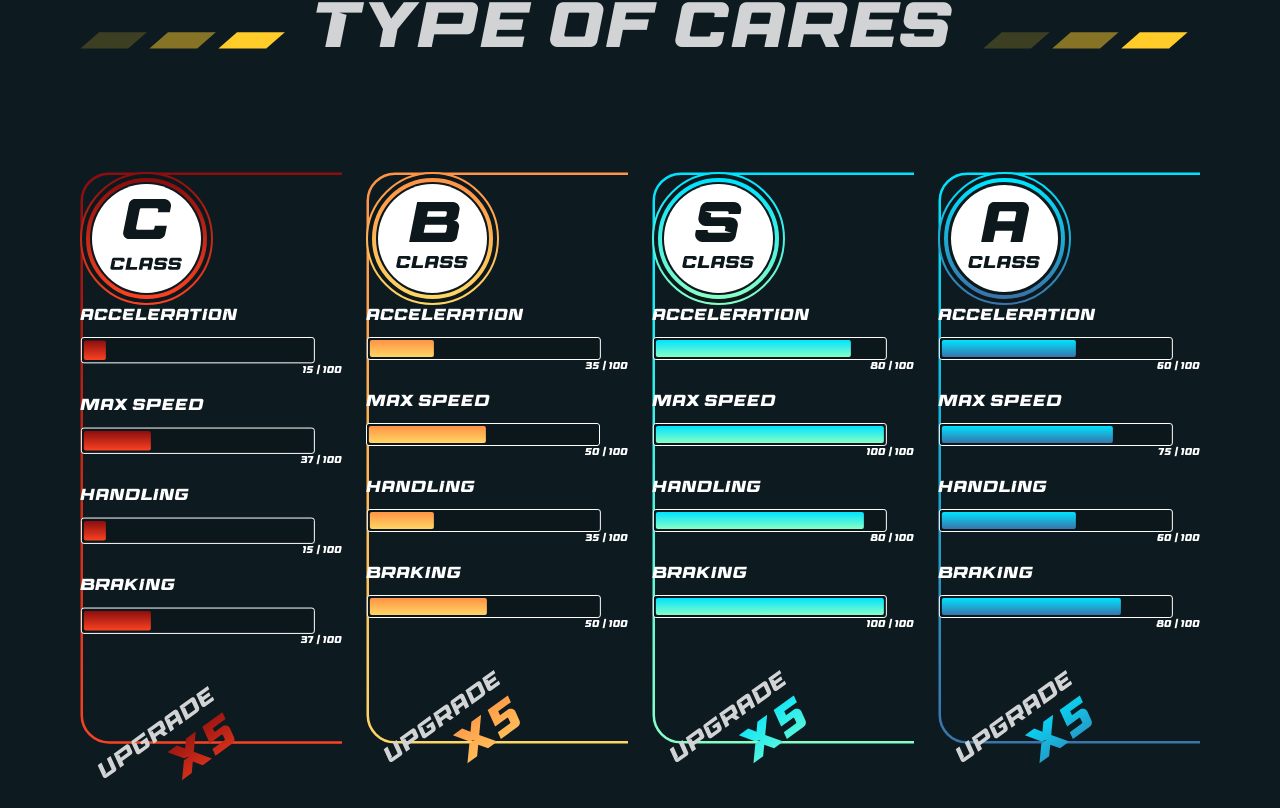
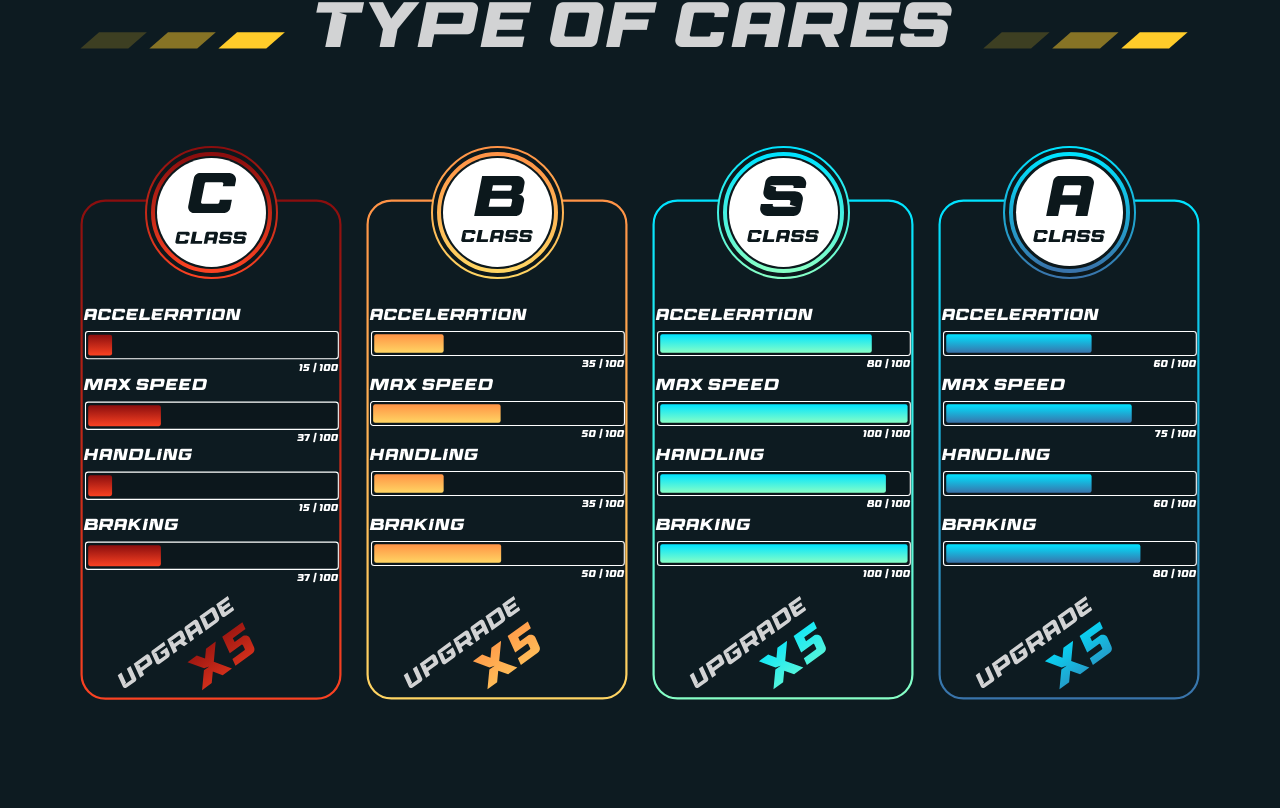
Before and after one commit to Nadir123649/BIZI-Approach, a React (Create React App) app: page /about in a window 1280 px wide. Shown: the part 912-1720 px from the top of the page. Built offline with nearby package versions, Linux system fonts and the light colour scheme.

Commit message:
add canges

```diff
--- a/src/assets/css/index.css
+++ b/src/assets/css/index.css
@@ -265,7 +265,6 @@ a {
 }
 
 
-
 @media screen and (max-width: 768px) {
   .row-grap-extra {
     row-gap: 10px;
--- a/src/components/CarsSection.jsx
+++ b/src/components/CarsSection.jsx
@@ -7,7 +7,7 @@ import { cardData } from '../constants';
 const CarsSection = () => {
     return (
         <section className='px-[40px] py-[100px]'>
-            <div>
+            <div className='max-w-[1400px] w-full mx-auto'>
                 <TitleComponent title="Type of cares" className="flex items-center justify-start gap-[30px] mt-[0px] ml-[0px]" />
                 <Row className='px-[40px] flex-margin'>
                     {cardData.map((card) => (
--- a/src/components/MainCard.jsx
+++ b/src/components/MainCard.jsx
@@ -2,36 +2,42 @@ import React from 'react';
 
 const MainCard = ({ card }) => {
     return (
-        <div className='card-bordered'
+        <div className='card-bordered relative'
             style={{
                 backgroundImage: `url(${card.backgroundImage})`,
-                // backgroundSize: 'cover',
+                backgroundSize: 'contain',
+                backgroundPosition: 'center',
+                backgroundOrigin: 'border-box',
+                backgroundClip: 'border-box',
+                borderRadius: '20px',
                 backgroundRepeat: 'no-repeat',
             }}>
-            <img src={card.logo} alt="logo-card" />
-            <div>
-                <div>
-                    <h3 className='leading-normal not-italic text-[16px] font-[400] text-[#FFFFFF]'>ACCELERATION</h3>
-                    <img src={card.imageOne} alt="one-progress" />
-                    <p className='text-right text-[10px] font-[400] text-[#FFFFFF] leading-normal not-italic'>{card.valueone}</p>
+            <div className='relative top-[-26px]'>
+                <img src={card.logo} alt="logo-card" className='mx-auto block ' />
+            </div>
+            <div className='max-w-[255px] w-full mx-auto pr-[0px]'>
+                <div className='h-[70px]'>
+                    <h3 className='leading-normal not-italic text-[16px] font-[400] text-[#FFFFFF] mb-[2px]'>ACCELERATION</h3>
+                    <img src={card.imageOne} alt="one-progress" className='w-full' />
+                    <p className='text-right text-[10px] font-[400] text-[#FFFFFF] leading-normal not-italic mt-[2px] mb-[2px]'>{card.valueone}</p>
                 </div>
-                <div>
-                    <h3 className='leading-normal not-italic text-[16px] font-[400] text-[#FFFFFF]'>max speed</h3>
-                    <img src={card.imageTwo} alt="two-progress"  />
-                    <p className='text-right text-[10px] font-[400] text-[#FFFFFF] leading-normal not-italic'>{card.valuetwo}</p>
+                <div className='h-[70px]'>
+                    <h3 className='leading-normal not-italic text-[16px] font-[400] text-[#FFFFFF] mb-[2px]'>max speed</h3>
+                    <img src={card.imageTwo} alt="two-progress" className='w-full' />
+                    <p className='text-right text-[10px] font-[400] text-[#FFFFFF] leading-normal not-italic mt-[2px] mb-[2px]'>{card.valuetwo}</p>
                 </div>
-                <div>
-                    <h3 className='leading-normal not-italic text-[16px] font-[400] text-[#FFFFFF]'>HANDLING</h3>
-                    <img src={card.imageThree} alt="three-progress"  />
-                    <p className='text-right text-[10px] font-[400] text-[#FFFFFF] leading-normal not-italic'>{card.valuethree}</p>
+                <div className='h-[70px]'>
+                    <h3 className='leading-normal not-italic text-[16px] font-[400] text-[#FFFFFF] mb-[2px]'>HANDLING</h3>
+                    <img src={card.imageThree} alt="three-progress" className='w-full' />
+                    <p className='text-right text-[10px] font-[400] text-[#FFFFFF] leading-normal not-italic mt-[2px] mb-[2px]'>{card.valuethree}</p>
                 </div>
-                <div>
-                    <h3 className='leading-normal not-italic text-[16px] font-[400] text-[#FFFFFF]'>BRAKING</h3>
-                    <img src={card.imageFour} alt="four-progress" />
-                    <p className='text-right text-[10px] font-[400] text-[#FFFFFF] leading-normal not-italic'>{card.valuefour}</p>
+                <div className='h-[70px]'>
+                    <h3 className='leading-normal not-italic text-[16px] font-[400] text-[#FFFFFF] mb-[2px]'>BRAKING</h3>
+                    <img src={card.imageFour} alt="four-progress" className='w-full' />
+                    <p className='text-right text-[10px] font-[400] text-[#FFFFFF] leading-normal not-italic mt-[2px] mb-[2px]'>{card.valuefour}</p>
                 </div>
             </div>
-            <div className='upgrade-box'>
+            <div className='upgrade-box relative top-[-10px] ml-[20px]'>
                 <img src={card.upgrade} alt="upgrade" />
             </div>
         </div>
--- /dev/null
+++ b/src/components/ScrollToTop.jsx
@@ -0,0 +1,14 @@
+import { useEffect } from "react";
+import { useLocation } from "react-router-dom";
+
+const ScrollToTop = () => {
+  const location = useLocation();
+
+  useEffect(() => {
+    window.scrollTo(0, 0);
+  }, [location.pathname]);
+
+  return null;
+};
+
+export default ScrollToTop;
--- a/src/routes/index.js
+++ b/src/routes/index.js
@@ -1,10 +1,12 @@
 import React from "react";
 import { BrowserRouter as Router, Routes, Route } from "react-router-dom";
 import { PublicRoutes } from "./public";
+import ScrollToTop from "../components/ScrollToTop";
 
 export default function MainRoute() {
   return (
     <Router>
+      <ScrollToTop />
       <Routes>
         {PublicRoutes?.map((item, index) => (
           <Route key={index} path={item.path} element={<item.component />} />
```
Also changed, not shown: 1 other file (tests, documents, lock files or other folders).
